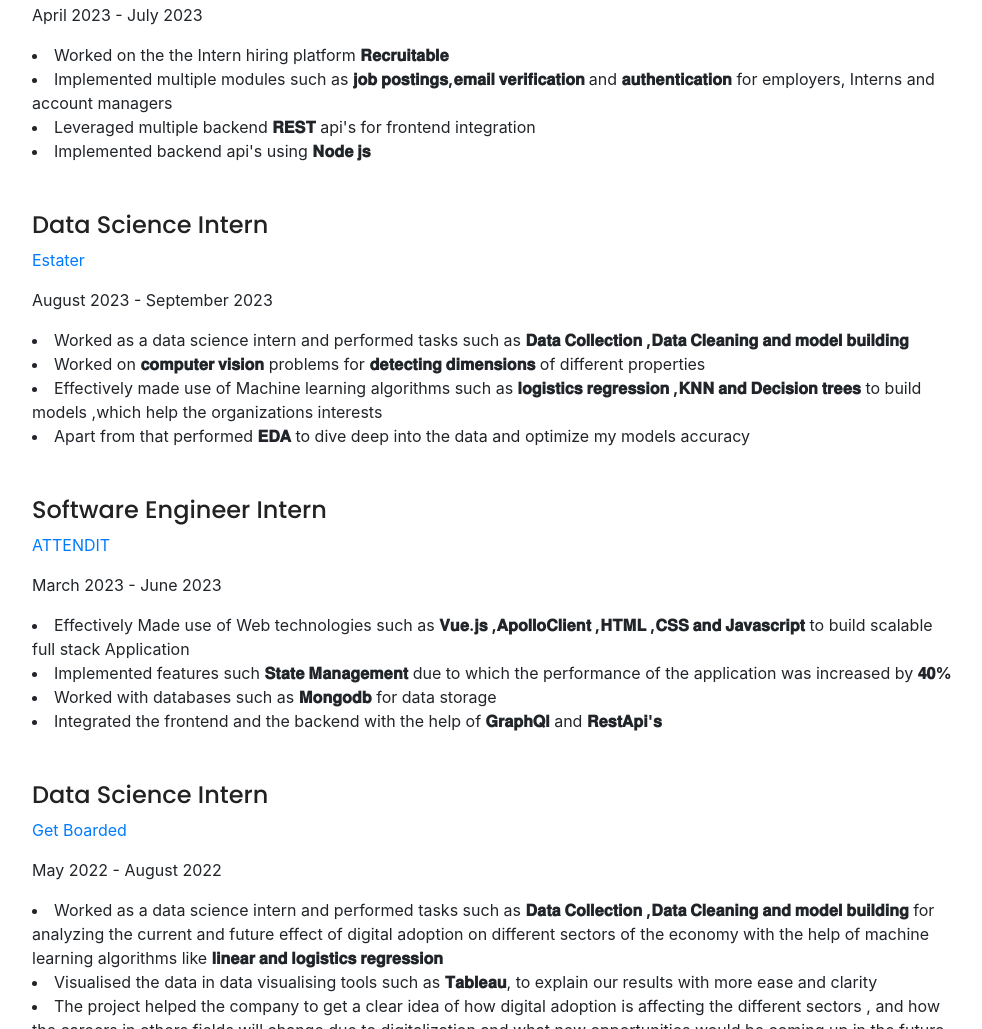
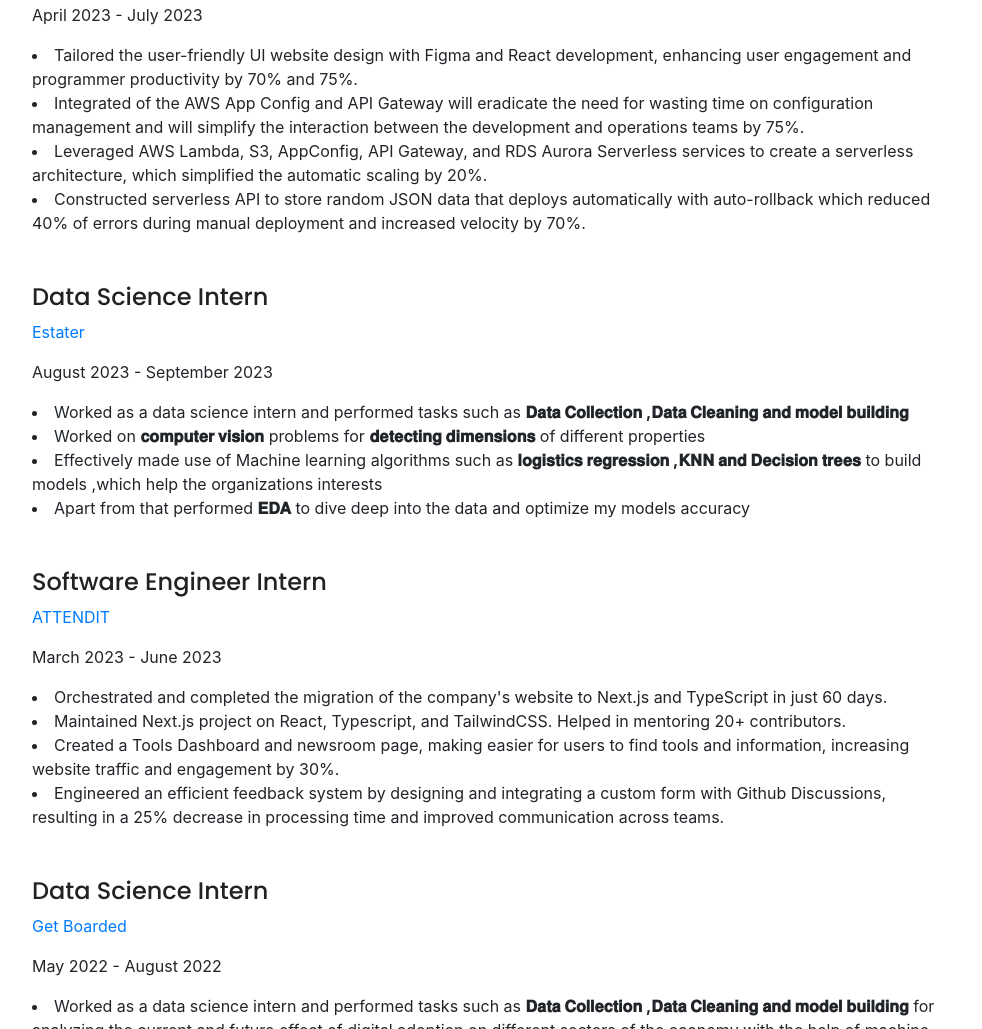
Before and after one commit to aakifnehal/resume, a plain HTML site: page index.html in a window 1280 px wide. Shown: the part 3470-4499 px from the top of the page, without its empty margins (53-1035 px from the left). Drawn offline with nearby package versions, Linux system fonts and the light colour scheme.

Commit message:
Update index.html

```diff
--- a/index.html
+++ b/index.html
@@ -16,8 +16,7 @@
     <nav class="navbar navbar-expand-sm navbar-light mb-1">
         <ul class="navbar-nav">
             <li class="nav-item">
-                <a class="nav-link"
-                    href=""></a>
+                <a class="nav-link" href=""></a>
             </li>
         </ul>
     </nav>
@@ -28,7 +27,8 @@
                 <div class="col-lg-8 text-left pb-5">
                     <h1 class="display-3">Aakif Nehal</h1>
                     <p class="lead pl-2 head-line">
-                        Impact-Driven Software Developer | IEEE | Google Developer Student Club'23 | MLSA'22 | Ex Rahmani 30 |
+                        Impact-Driven Software Developer | IEEE | Google Developer Student Club'23 | MLSA'22 | Ex
+                        Rahmani 30 |
                         Atal Tinkering Labs | Ex
                         Navodayan | Just a weeb who likes to code
                     </p>
@@ -238,47 +238,56 @@
                             <div class="py-4">
                                 <div class="desc">
                                     <h4>Research & Development Intern</h4>
-                                    <p><a
-                                            href="https://profile.iiita.ac.in/manishgoswami/">Prof. Manish Goswami</a>
+                                    <p><a href="https://profile.iiita.ac.in/manishgoswami/">Prof. Manish Goswami</a>
                                         <a href="https://profile.iiita.ac.in/kavindra/">Dr. Kavindra Kandpal</a>
-                                        </p>
+                                    </p>
                                 </div>
                                 <div>
                                     <p>April 2024 - Dec 2024</p>
                                 </div>
                                 <div>
-                                    <li>Developed and implemented machine learning models for <b>PUF responses</b>, enhancing <b>hardware security systems</b></li>
-                                    <li>Design and validate <b>ML attack resilience</b> testing frameworks for FPGA-based security architecture</li>
-                                    <li>Conducted experimental verification of ML model performance on Xilinx Vivado platform, analyzing bit generation rates of 95 Mb/sec on Digilent Basys 3 Artix-7 FPGA</li>
+                                    <li>Developed and implemented machine learning models for <b>PUF responses</b>,
+                                        enhancing <b>hardware security systems</b></li>
+                                    <li>Design and validate <b>ML attack resilience</b> testing frameworks for
+                                        FPGA-based security architecture</li>
+                                    <li>Conducted experimental verification of ML model performance on Xilinx Vivado
+                                        platform, analyzing bit generation rates of 95 Mb/sec on Digilent Basys 3
+                                        Artix-7 FPGA</li>
                                 </div>
                             </div>
                             <div class="py-4">
                                 <div class="desc">
                                     <h4>Quantitative Analyst, Millennium FinTech Challenge </h4>
-                                    <p><a href="https://www.mlp.com/">Millennium Management LLC |</a></p>
+                                    <p><a href="https://www.mlp.com/">Millennium Management LLC</a></p>
                                 </div>
                                 <div>
                                     <p>Aug 2023 - June 2024</p>
                                 </div>
                                 <div>
-                                    <li>Outperformed S&P 500 index by 142% by engineering and back testing trading strategy using Python’s <b>yfinance</b> and <b>NumPy</b> libraries</li>
-                                    <li>Optimized investment portfolio that <b>surpassed the Sharpe Ratio benchmark by 389%</b>, leveraging <b>real-time market data</b> and CAPM</li>
-                                    <li>Led intercollegiate team of five in presenting the above findings to key stakeholders, including Head of Corporate Technology</li>
+                                    <li>Outperformed S&P 500 index by 142% by engineering and back testing trading
+                                        strategy using Python’s <b>yfinance</b> and <b>NumPy</b> libraries</li>
+                                    <li>Optimized investment portfolio that <b>surpassed the Sharpe Ratio benchmark by
+                                            389%</b>, leveraging <b>real-time market data</b> and CAPM</li>
+                                    <li>Led intercollegiate team of five in presenting the above findings to key
+                                        stakeholders, including Head of Corporate Technology</li>
                                 </div>
                             </div>
                             <div class="py-4">
                                 <div class="desc">
                                     <h4>App Developer</h4>
-                                    <p><a href="https://gdsc.iiita.ac.in/">Google Developer Student Club</a></p>
+                                    <p><a href="https://gdsc.iiita.ac.in/">Google Developer Student</a></p>
                                 </div>
                                 <div>
                                     <p>Aug 2023 - June 2024</p>
                                 </div>
                                 <div>
-                                    <li>Captivated an <b>audience of 400+</b> students through a compelling session on app development</li>
-                                    <li>Executed the seamless organization of a prominent event by hosting a speaker from <b>Google</b> India. Managed all aspects of
+                                    <li>Captivated an <b>audience of 400+</b> students through a compelling session on
+                                        app development</li>
+                                    <li>Executed the seamless organization of a prominent event by hosting a speaker
+                                        from <b>Google</b> India. Managed all aspects of
                                         hospitality and logistics to ensure a flawless execution</li>
-                                    <li>Facilitated a smooth collaboration with external partners, handling logistics for a hackathon. Established and maintained
+                                    <li>Facilitated a smooth collaboration with external partners, handling logistics
+                                        for a hackathon. Established and maintained
                                         partnership between the Google Developer Student Club and Newton School</li>
                                 </div>
                             </div>
@@ -293,12 +302,21 @@
                                     <p>April 2023 - July 2023</p>
                                 </div>
                                 <div>
-                                    <li>Worked on the the Intern hiring platform <b>𝐑𝐞𝐜𝐫𝐮𝐢𝐭𝐚𝐛𝐥𝐞</b></li>
-                                    <li>Implemented multiple modules such as <b>𝐣𝐨𝐛 𝐩𝐨𝐬𝐭𝐢𝐧𝐠𝐬,𝐞𝐦𝐚𝐢𝐥
-                                        𝐯𝐞𝐫𝐢𝐟𝐢𝐜𝐚𝐭𝐢𝐨𝐧 </b>and <b>𝐚𝐮𝐭𝐡𝐞𝐧𝐭𝐢𝐜𝐚𝐭𝐢𝐨𝐧</b> for employers, Interns
-                                        and account managers</li>
-                                    <li>Leveraged multiple backend <b>𝐑𝐄𝐒𝐓</b> api's for frontend integration</li>
-                                    <li>Implemented backend api's using <b>𝐍𝐨𝐝𝐞 𝐣𝐬</b></li>
+                                    <li>Tailored the user-friendly UI website design with Figma and React development,
+                                        enhancing user engagement and
+                                        programmer productivity by 70% and 75%.
+                                    </li>
+                                    <li>Integrated of the AWS App Config and API Gateway will eradicate the need for
+                                        wasting time on configuration
+                                        management and will simplify the interaction between the development and
+                                        operations teams by 75%.</li>
+                                    <li>Leveraged AWS Lambda, S3, AppConfig, API Gateway, and RDS Aurora Serverless
+                                        services to create a serverless
+                                        architecture, which simplified the automatic scaling by 20%.</li>
+                                    <li>Constructed serverless API to store random JSON data that deploys automatically
+                                        with auto-rollback which reduced 40%
+                                        of errors during manual deployment and increased velocity by 70%.
+                                        </b></li>
                                 </div>
                             </div>
 
@@ -312,14 +330,20 @@
                                 </div>
                                 <div>
                                     <li>Worked as a data science intern and performed tasks such as <b>𝐃𝐚𝐭𝐚
-                                        𝐂𝐨𝐥𝐥𝐞𝐜𝐭𝐢𝐨𝐧 ,𝐃𝐚𝐭𝐚 𝐂𝐥𝐞𝐚𝐧𝐢𝐧𝐠 𝐚𝐧𝐝 𝐦𝐨𝐝𝐞𝐥
-                                        𝐛𝐮𝐢𝐥𝐝𝐢𝐧𝐠</b></li>
-                                    <li>Worked on <b>𝐜𝐨𝐦𝐩𝐮𝐭𝐞𝐫 𝐯𝐢𝐬𝐢𝐨𝐧</b> problems for <b>𝐝𝐞𝐭𝐞𝐜𝐭𝐢𝐧𝐠
-                                        𝐝𝐢𝐦𝐞𝐧𝐬𝐢𝐨𝐧𝐬</b> of different properties</li>
-                                    <li>Effectively made use of Machine learning algorithms such as <b>𝐥𝐨𝐠𝐢𝐬𝐭𝐢𝐜𝐬
-                                        𝐫𝐞𝐠𝐫𝐞𝐬𝐬𝐢𝐨𝐧 ,𝐊𝐍𝐍 𝐚𝐧𝐝 𝐃𝐞𝐜𝐢𝐬𝐢𝐨𝐧 𝐭𝐫𝐞𝐞𝐬</b> to build models
-                                        ,which help the organizations interests</li>
-                                    <li>Apart from that performed <b>𝐄𝐃𝐀</b> to dive deep into the data and optimize my
+                                            𝐂𝐨𝐥𝐥𝐞𝐜𝐭𝐢𝐨𝐧 ,𝐃𝐚𝐭𝐚 𝐂𝐥𝐞𝐚𝐧𝐢𝐧𝐠 𝐚𝐧𝐝 𝐦𝐨𝐝𝐞𝐥
+                                            𝐛𝐮𝐢𝐥𝐝𝐢𝐧𝐠</b></li>
+                                    <li>Worked on <b>𝐜𝐨𝐦𝐩𝐮𝐭𝐞𝐫 𝐯𝐢𝐬𝐢𝐨𝐧</b> problems for
+                                        <b>𝐝𝐞𝐭𝐞𝐜𝐭𝐢𝐧𝐠
+                                            𝐝𝐢𝐦𝐞𝐧𝐬𝐢𝐨𝐧𝐬</b> of different properties
+                                    </li>
+                                    <li>Effectively made use of Machine learning algorithms such as
+                                        <b>𝐥𝐨𝐠𝐢𝐬𝐭𝐢𝐜𝐬
+                                            𝐫𝐞𝐠𝐫𝐞𝐬𝐬𝐢𝐨𝐧 ,𝐊𝐍𝐍 𝐚𝐧𝐝 𝐃𝐞𝐜𝐢𝐬𝐢𝐨𝐧 𝐭𝐫𝐞𝐞𝐬</b> to build
+                                        models
+                                        ,which help the organizations interests
+                                    </li>
+                                    <li>Apart from that performed <b>𝐄𝐃𝐀</b> to dive deep into the data and optimize
+                                        my
                                         models accuracy</li>
                                 </div>
                             </div>
@@ -333,14 +357,17 @@
                                     <p>March 2023 - June 2023</p>
                                 </div>
                                 <div>
-                                    <li>Effectively Made use of Web technologies such as <b>𝐕𝐮𝐞.𝐣𝐬
-                                        ,𝐀𝐩𝐨𝐥𝐥𝐨𝐂𝐥𝐢𝐞𝐧𝐭 ,𝐇𝐓𝐌𝐋 ,𝐂𝐒𝐒 𝐚𝐧𝐝 𝐉𝐚𝐯𝐚𝐬𝐜𝐫𝐢𝐩𝐭</b> to
-                                        build scalable full stack Application </li>
-                                    <li>Implemented features such <b>𝐒𝐭𝐚𝐭𝐞 𝐌𝐚𝐧𝐚𝐠𝐞𝐦𝐞𝐧𝐭</b> due to which the
-                                        performance of the application was increased by <b>𝟒𝟎%</b></li>
-                                    <li>Worked with databases such as <b>𝐌𝐨𝐧𝐠𝐨𝐝𝐛</b> for data storage</li>
-                                    <li>Integrated the frontend and the backend with the help of <b>𝐆𝐫𝐚𝐩𝐡𝐐𝐥</b> and
-                                        <b>𝐑𝐞𝐬𝐭𝐀𝐩𝐢'𝐬</b></li>
+                                    <li>Orchestrated and completed the migration of the company's website to Next.js and
+                                        TypeScript in just 60 days.
+                                    </li>
+                                    <li>Maintained Next.js project on React, Typescript, and TailwindCSS. Helped in
+                                        mentoring 20+ contributors.</b></li>
+                                    <li>Created a Tools Dashboard and newsroom page, making easier for users to find
+                                        tools and information,
+                                        increasing website traffic and engagement by 30%.</li>
+                                    <li>Engineered an efficient feedback system by designing and integrating a custom
+                                        form with Github Discussions, resulting in
+                                        a 25% decrease in processing time and improved communication across teams.</li>
                                 </div>
                             </div>
 
@@ -354,11 +381,13 @@
                                 </div>
                                 <div>
                                     <li>Worked as a data science intern and performed tasks such as <b>𝐃𝐚𝐭𝐚
-                                        𝐂𝐨𝐥𝐥𝐞𝐜𝐭𝐢𝐨𝐧 ,𝐃𝐚𝐭𝐚 𝐂𝐥𝐞𝐚𝐧𝐢𝐧𝐠 𝐚𝐧𝐝 𝐦𝐨𝐝𝐞𝐥
-                                        𝐛𝐮𝐢𝐥𝐝𝐢𝐧𝐠</b> for analyzing the current and future effect of digital adoption
+                                            𝐂𝐨𝐥𝐥𝐞𝐜𝐭𝐢𝐨𝐧 ,𝐃𝐚𝐭𝐚 𝐂𝐥𝐞𝐚𝐧𝐢𝐧𝐠 𝐚𝐧𝐝 𝐦𝐨𝐝𝐞𝐥
+                                            𝐛𝐮𝐢𝐥𝐝𝐢𝐧𝐠</b> for analyzing the current and future effect of digital
+                                        adoption
                                         on different sectors of the economy with the help of machine learning algorithms
                                         like <b>𝐥𝐢𝐧𝐞𝐚𝐫 𝐚𝐧𝐝 𝐥𝐨𝐠𝐢𝐬𝐭𝐢𝐜𝐬 𝐫𝐞𝐠𝐫𝐞𝐬𝐬𝐢𝐨𝐧</b></li>
-                                    <li>Visualised the data in data visualising tools such as <b>𝐓𝐚𝐛𝐥𝐞𝐚𝐮</b>, to explain
+                                    <li>Visualised the data in data visualising tools such as <b>𝐓𝐚𝐛𝐥𝐞𝐚𝐮</b>, to
+                                        explain
                                         our results with more ease and clarity</li>
                                     <li>The project helped the company to get a clear idea of how digital adoption is
                                         affecting the different sectors , and how the careers in others fields will
@@ -384,7 +413,8 @@
                             </div>
                             <div>
                                 <li>Developed an <b>Android application</b> in Kotlin, emphasizing clean code</li>
-                                <li><b>Integrated TensorFlow models</b> seamlessly for real-time object detection, optimizing for mobile performance</li>
+                                <li><b>Integrated TensorFlow models</b> seamlessly for real-time object detection,
+                                    optimizing for mobile performance</li>
                             </div>
                         </div>
                         <div class="py-4">
@@ -393,7 +423,8 @@
                                 <p><a href="https://github.com/aakifnehal/AI-Fitness-Councelor">Github</a></p>
                             </div>
                             <div>
-                                <li>Leveraged <b>Django</b> framework for backend functionality, ensuring a robust and scalable
+                                <li>Leveraged <b>Django</b> framework for backend functionality, ensuring a robust and
+                                    scalable
                                     architecture</li>
                                 <li>Designed and implemented a dynamic website, utilizing HTML and CSS for frontend
                                     development</li>
@@ -411,7 +442,8 @@
 
                     <div class="col-md-4">
                         <div class="blog-entry">
-                            <a href="https://drive.google.com/file/d/1W2nM9BUfKTwiFs8jbsYT1W1U2xqdHuhs/view?usp=sharing">
+                            <a
+                                href="https://drive.google.com/file/d/1W2nM9BUfKTwiFs8jbsYT1W1U2xqdHuhs/view?usp=sharing">
                                 <img class="img-fluid" src="./assets/paper.png">
                             </a>
                             <div class="text p-4">
@@ -419,7 +451,8 @@
                                     <div>Dec, 2024</div>
                                 </div>
                                 <h3 class="heading"><a class="link"
-                                        href="https://drive.google.com/file/d/1W2nM9BUfKTwiFs8jbsYT1W1U2xqdHuhs/view?usp=sharing">Paper published on IEEE</a></h3>
+                                        href="https://drive.google.com/file/d/1W2nM9BUfKTwiFs8jbsYT1W1U2xqdHuhs/view?usp=sharing">Paper
+                                        published on IEEE</a></h3>
                             </div>
                         </div>
                     </div>
```
